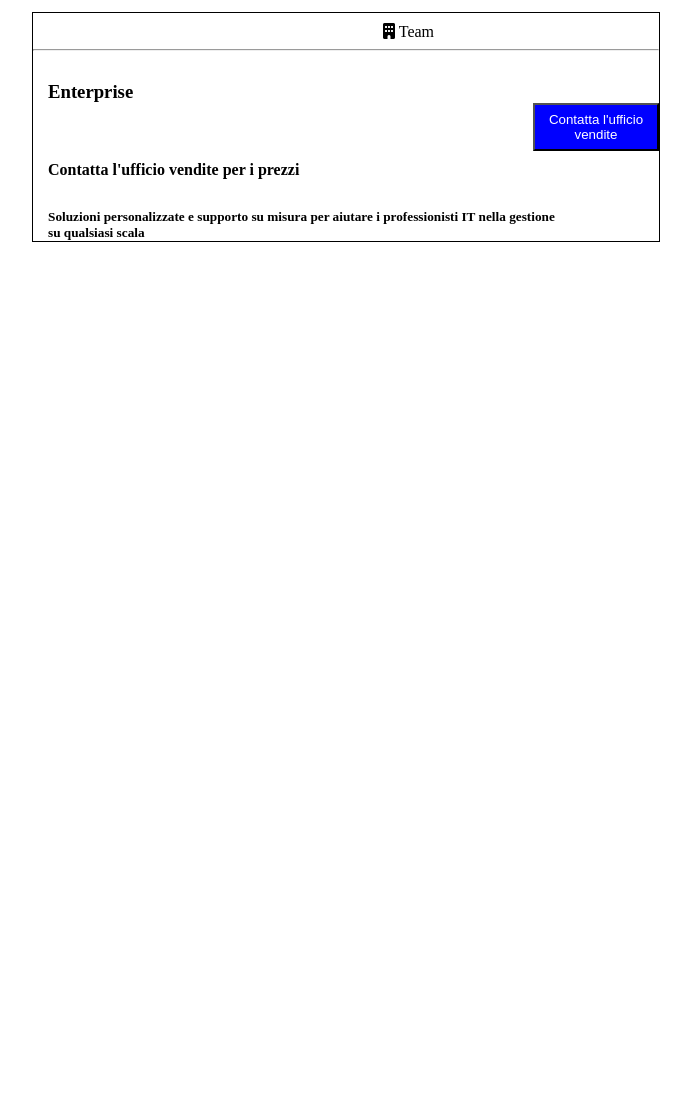
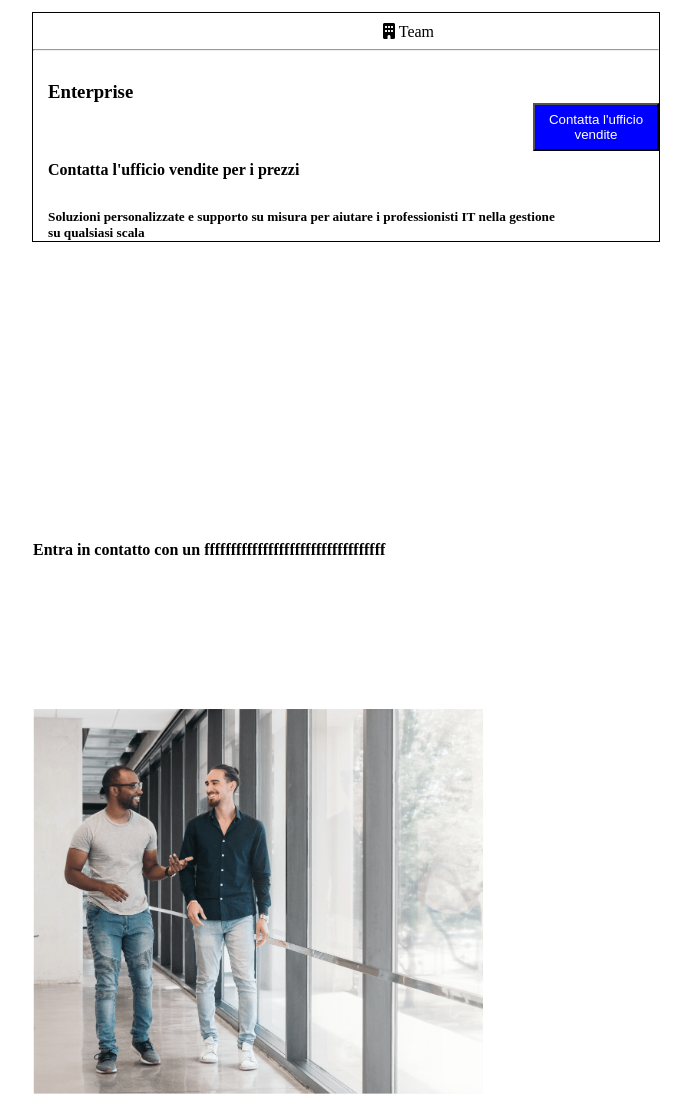
Before and after one commit to marco-scocca/htmlcss-dropbox, a plain HTML site: page index.html in a window 1280 px wide. Shown: the part 2976-4074 px from the top of the page, without its empty margins (268-959 px from the left). Before the commit the page ends 3218 px from the top, so only its background shows below. Drawn offline with Linux system fonts and the light colour scheme.

Commit message:
immagine-con-testo

```diff
--- a/css/style.css
+++ b/css/style.css
@@ -259,3 +259,21 @@ li {
     margin-left: 500px;
 
 }
+
+.img-partner {
+    margin-top: 150px;
+    width: 450px;
+    height: auto;
+}
+
+
+.alignleft {
+    float: left;
+
+
+}
+
+.testo-immagine {
+    margin-top: 300px;
+
+}
--- a/index.html
+++ b/index.html
@@ -194,10 +194,14 @@
                 <h5 class="margin30 margin-left">Soluzioni personalizzate e supporto su misura per aiutare i
                     professionisti IT nella gestione</h5>
                 <h5 class="margin-left">su qualsiasi scala</h5>
-            </div>
+                <p class="testo-immagine inline"> <strong>Entra in contatto con un
+                        ffffffffffffffffffffffffffffffffff</strong></p>
+                <img class="img-partner align-left" src="./img/partner.png" alt="partner">
 
 
+            </div>
         </div>
+
     </main>
     <footer>
 
```
